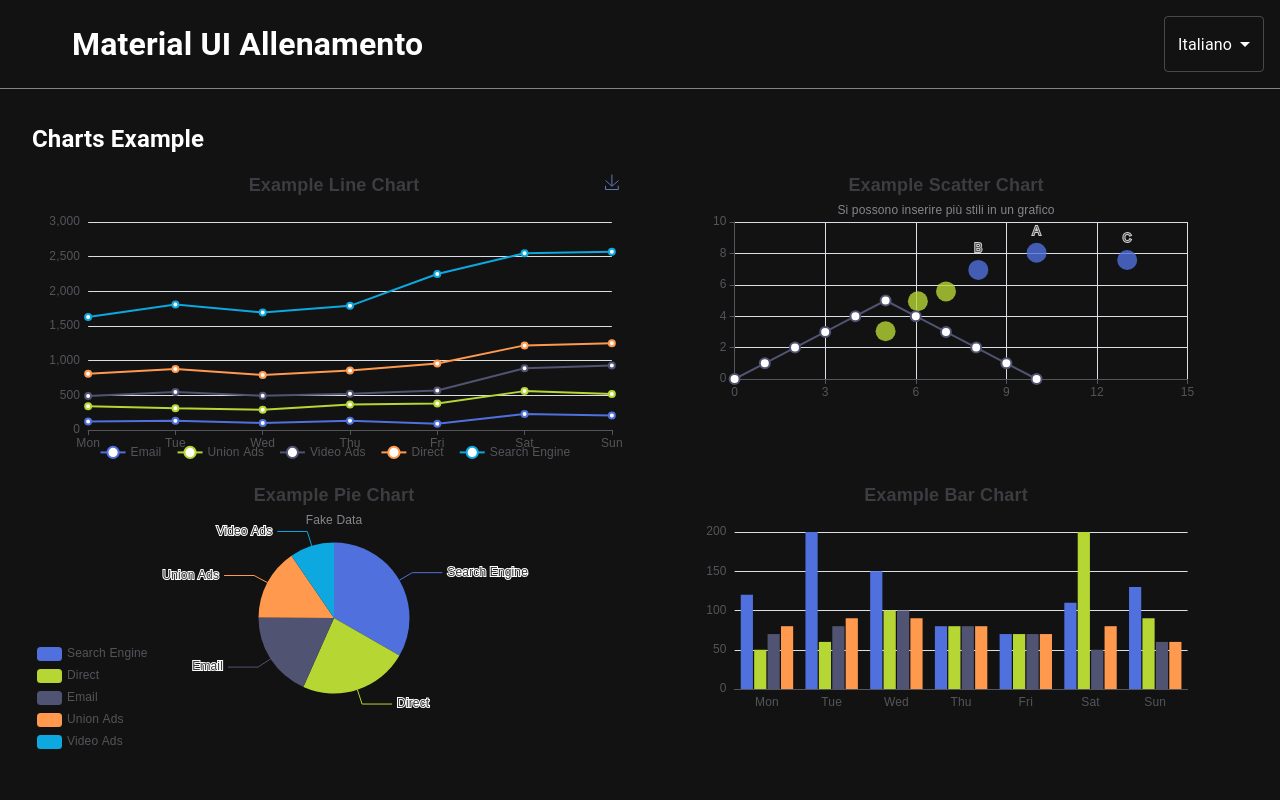
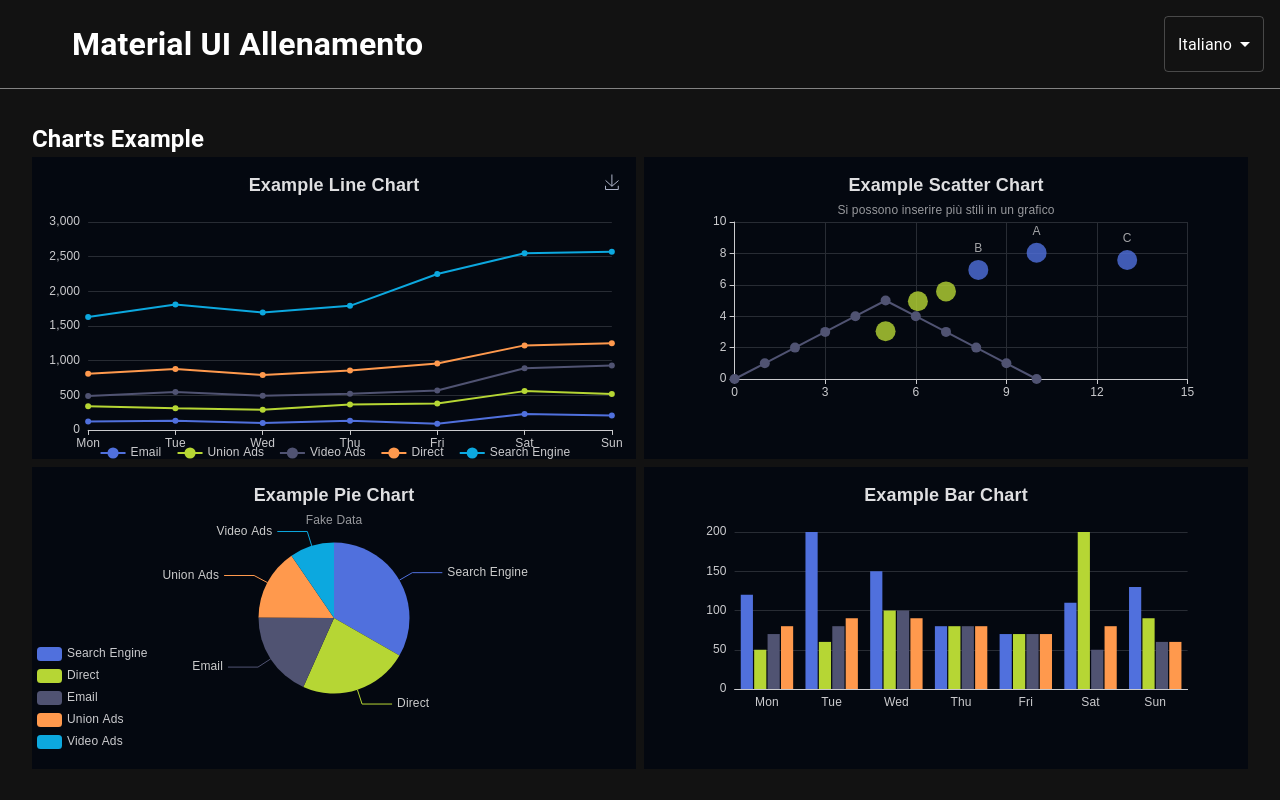
Before and after one commit to AlexCastels/Training, a React (Vite) app: page /charts in a window 1280 px wide. Built offline with nearby package versions, Linux system fonts and the light colour scheme; some icons are missing.

Commit message:
Added darkMode into charts

```diff
--- a/src/modules/chart/components/chartSection/Chart.tsx
+++ b/src/modules/chart/components/chartSection/Chart.tsx
@@ -3,23 +3,27 @@ import Pie from '../charts/pie/Pie'
 import styles from './Chart.module.css'
 import Scatter from '../charts/scatter/Scatter'
 import Line from '../charts/line/Line'
+import { useDarkMode } from '../../../../context/darkmode/DarkModeContext'
 
 export default function Chart(){
+
+    const { darkMode } = useDarkMode() ;
+
     return (
         <div className={styles.generalContainer}>
             <h2>Charts Example</h2>
             <div className={styles.gridContainer}>
                 <div className={styles.chartContainer}>
-                    <Line/>
+                    <Line darkMode={darkMode}/>
                 </div>
                 <div className={styles.chartContainer}>
-                    <Scatter/>
+                    <Scatter darkMode={darkMode}/>
                 </div>
                 <div className={styles.chartContainer}>
-                    <Pie/>
+                    <Pie darkMode={darkMode}/>
                 </div>
                 <div className={styles.chartContainer}>
-                    <Bar/>
+                    <Bar darkMode={darkMode}/>
                 </div>
             </div>
         </div>
--- a/src/modules/chart/components/charts/bar/Bar.tsx
+++ b/src/modules/chart/components/charts/bar/Bar.tsx
@@ -1,7 +1,7 @@
 import ReactECharts from 'echarts-for-react';
 import type { EChartsOption } from 'echarts';
 
-export default function Bar(){
+export default function Bar({ darkMode } : { darkMode : boolean }){
 
     const option : EChartsOption = {
         title: {
@@ -43,6 +43,6 @@ export default function Bar(){
     };
 
     return (
-        <ReactECharts option={option} style={{ width: '100%', height: '100%' }}/>
+        <ReactECharts theme={darkMode ? 'dark' : 'light'} option={option} style={{ width: '100%', height: '100%' }}/>
     )
 }
--- a/src/modules/chart/components/charts/line/Line.tsx
+++ b/src/modules/chart/components/charts/line/Line.tsx
@@ -2,7 +2,7 @@ import ReactECharts from 'echarts-for-react';
 import type { EChartsOption } from 'echarts';
 
 
-export default function Line(){
+export default function Line({ darkMode } : { darkMode : boolean }){
 
     const option : EChartsOption = {
         title: {
@@ -72,6 +72,6 @@ export default function Line(){
     }
 
     return (
-        <ReactECharts option={option} style={{ width: '100%', height: '100%' }}/>
+        <ReactECharts theme={darkMode ? 'dark' : 'light'} option={option} style={{ width: '100%', height: '100%' }}/>
     )
 }
--- a/src/modules/chart/components/charts/pie/Pie.tsx
+++ b/src/modules/chart/components/charts/pie/Pie.tsx
@@ -1,7 +1,7 @@
 import ReactECharts from 'echarts-for-react';
 import type { EChartsOption } from 'echarts';
 
-export default function Pie(){
+export default function Pie({ darkMode } : { darkMode : boolean }){
 
     const option : EChartsOption = {
         title: {
@@ -40,6 +40,6 @@ export default function Pie(){
     };
 
     return (
-        <ReactECharts option={option} style={{ width: '100%', height: '100%' }}/>
+        <ReactECharts theme={darkMode ? 'dark' : 'light'} option={option} style={{ width: '100%', height: '100%' }}/>
     )
 }
--- a/src/modules/chart/components/charts/scatter/Scatter.tsx
+++ b/src/modules/chart/components/charts/scatter/Scatter.tsx
@@ -6,7 +6,7 @@ import type { EChartsOption } from 'echarts';
 
 type DataInterface = [ number, number, string ]
 
-export default function Scatter(){
+export default function Scatter({ darkMode } : { darkMode : boolean }){
 
     const [ openModal , setOpenModal ] = useState<DataInterface | null>(null) ;
 
@@ -86,7 +86,7 @@ export default function Scatter(){
 
     return (
         <>
-            <ReactECharts option={option} onEvents={onEvents} style={{ width: '100%', height: '100%' }}/>
+            <ReactECharts theme={darkMode ? 'dark' : 'light'} option={option} onEvents={onEvents} style={{ width: '100%', height: '100%' }}/>
             <ModalComponent data={openModal} onClose={() => setOpenModal(null)}/>
         </>
     )
```
